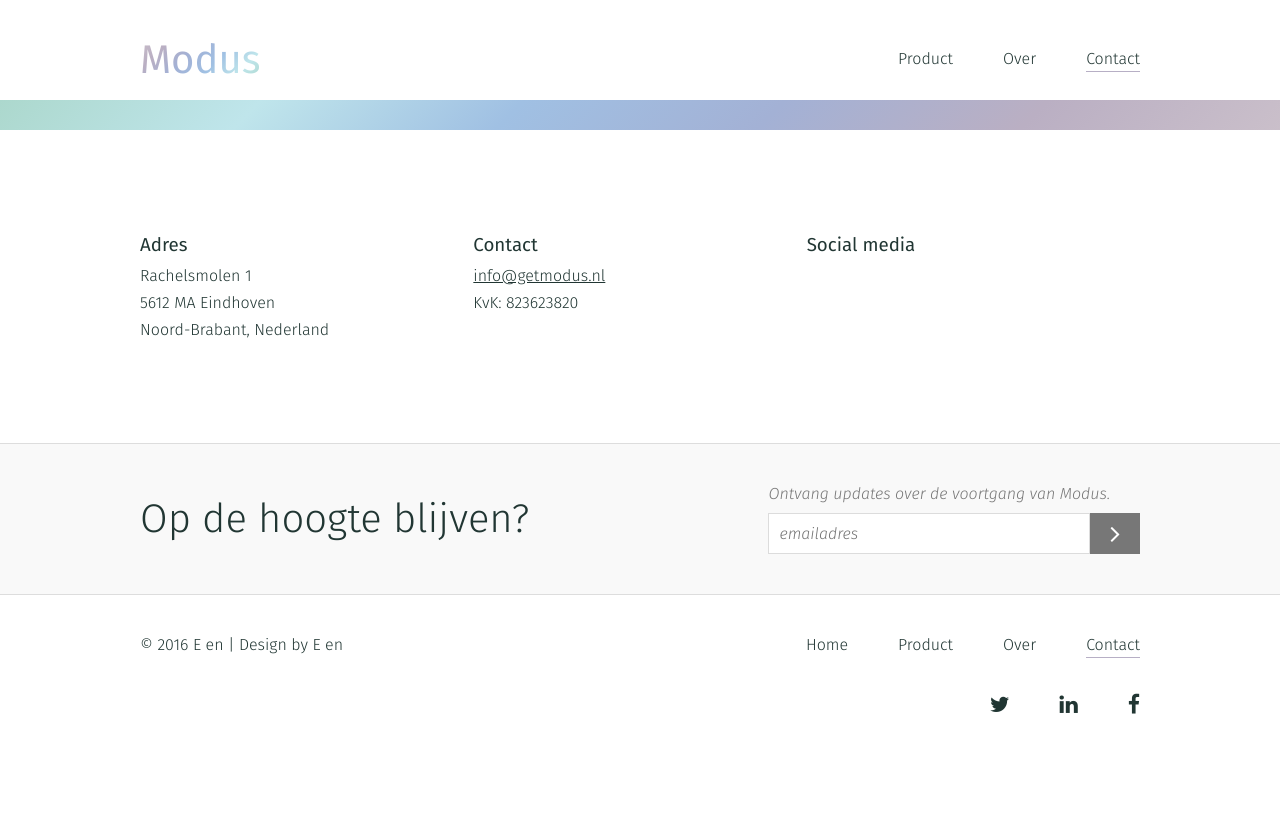
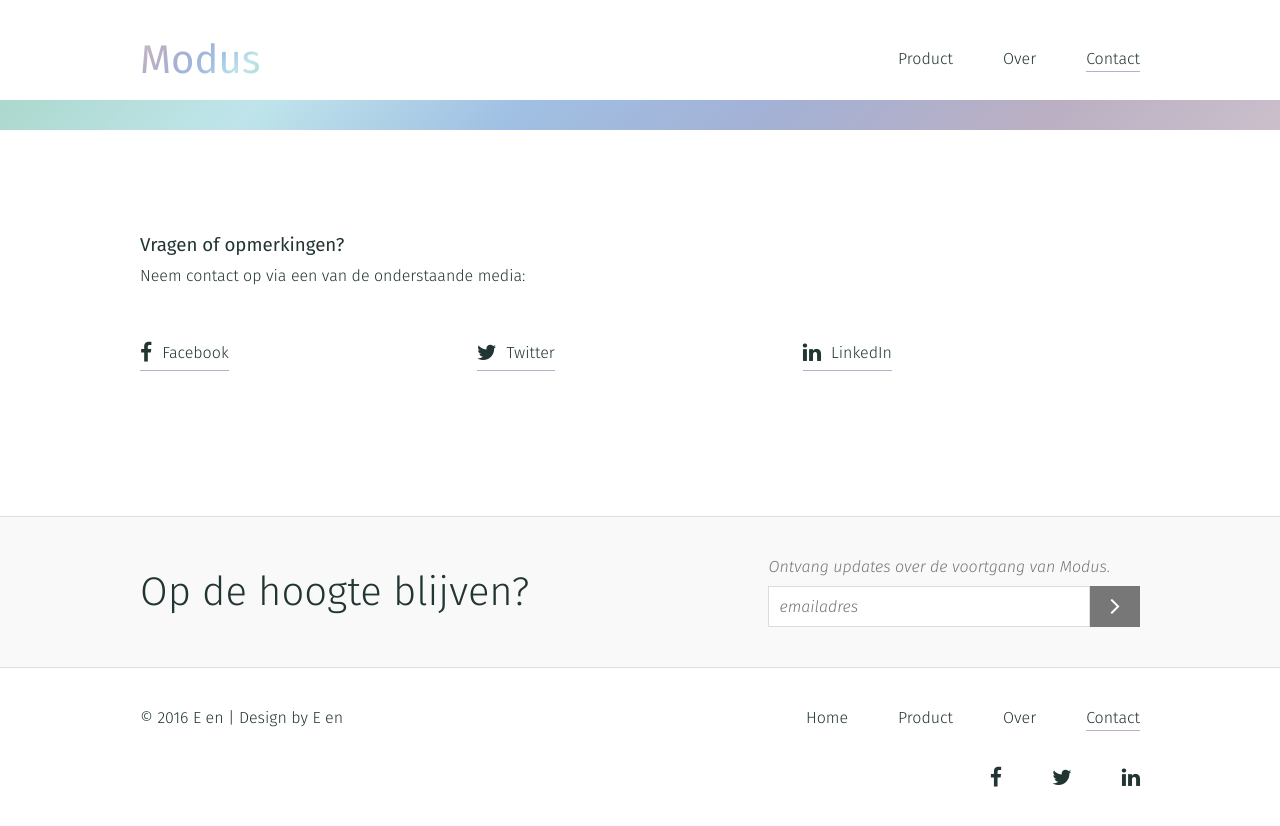
Before and after one commit to SpaceK33z/modus-marketing, a plain HTML site: page pages/contact.html in a window 1280 px wide. Before the commit the page ends 800 px from the top, so only its background shows below. Drawn offline with Linux system fonts and the light colour scheme.

Commit message:
Contactpagina + kleine andere wijzigingen

```diff
--- a/css/stylesheet.css
+++ b/css/stylesheet.css
@@ -141,6 +141,12 @@ h3{
 	justify-content: center;
 	text-align: center;
 	background:linear-gradient(135deg, rgba(172,216,205,1) 0%, rgba(191,229,235,1) 20%, rgba(160,192,227,1) 40%, rgba(163,177,213,1) 60%, rgba(186,175,195,1) 80%, rgba(202,191,202,1) 100%);
+	/*background-image: url("../images/test_img.jpg"), linear-gradient(#eb01a5, #d13531);*/
+	background: url("../images/test_img2.jpg");
+	-webkit-background-size: cover;
+	-moz-background-size: cover;
+	-o-background-size: cover;
+	background-size: cover;
 	color:#ffffff;
 }
 
@@ -246,12 +252,31 @@ h3{
 	padding: 100px 0;
 }
 
+.contact_each{
+	display: flex;
+	justify-content: space-between;
+}
+
+.contact_each a{
+	text-decoration: none;
+	border-bottom: 1px solid #B7AFC5;
+	padding-bottom: 8px;
+}
+
+.contact_each p:not(:last-child){
+	margin-bottom: 50px;
+}
+
+.contact_each i{
+	padding-right: 10px;
+}
+
 .geg_contact{
 	flex: 1;
 }
 
-.geg_contact i{
-
+.geg_contact_padding{
+	padding-bottom: 50px;
 }
 
 /*----------------------- QUOTE BANNER ---------------------------*/
@@ -902,6 +927,10 @@ section.flat button.active {
 	.header .active{
 		border-bottom: none;
 	}
+
+	.contact_each{
+		flex-direction: column;
+	}
 }
 
 @media only screen and (min-width: 600px){
--- a/pages/contact.html
+++ b/pages/contact.html
@@ -22,22 +22,14 @@
     <div class="banner_overige_paginas"></div>
     <div class="contact_info">
       <div class="geg_contact">
-        <h3>Adres</h3>
-        <p>Rachelsmolen 1</p>
-        <p>5612 MA Eindhoven</p>
-        <p>Noord-Brabant, Nederland</p>
-        <p></p>
-      </div>
-      <div class="geg_contact">
-        <h3>Contact</h3>
-        <p><a href="mailto=info@modus.nl">info@getmodus.nl</a></p>
-        <p>KvK: 823623820</p>
-      </div>
-      <div class="geg_contact">
-        <h3>Social media</h3>
-        <!-- <p><a href="#"><i class="fa fa-twitter fa-lg" aria-hidden="true"></i></a></p>
-        <p><a href="#"><i class="fa fa-linkedin fa-lg" aria-hidden="true"></i></a></p>
-        <p><a href="#"><i class="fa fa-facebook fa-lg" aria-hidden="true"></i></a></p> -->
+        <h3>Vragen of opmerkingen?</h3>
+        <p class="geg_contact_padding">Neem contact op via een van de onderstaande media:</p>
+        <div class="contact_each">
+        <p><a href="https://www.facebook.com/Modus-137598793321517/?fref=ts"><i class="fa fa-facebook fa-lg" aria-hidden="true"></i>Facebook</a></p>
+        <p><a href="https://twitter.com/GetModus"><i class="fa fa-twitter fa-lg" aria-hidden="true"></i>Twitter</a></p>
+        <p><a href="https://www.linkedin.com/company/10778196?trk=tyah&trkInfo=clickedVertical%3Acompany%2CclickedEntityId%3A10778196%2Cidx%3A1-1-1%2CtarId%3A1464270410471%2Ctas%3Agetmodus"><i class="fa fa-linkedin fa-lg" aria-hidden="true"></i>LinkedIn</a></p>
+        <p><!-- <a href="mailto=info@getmodus.nl"><i class="fa fa-envelope fa-lg" aria-hidden="true"></i> info@getmodus.nl</a> --></p>
+        </div>
       </div>
     </div>
     <div class="banner_3_bg">
@@ -69,9 +61,9 @@
     </div>
       <div class="footer_social">
         <ul class="nav">
-          <li><a href="#"><i class="fa fa-twitter fa-lg" aria-hidden="true"></i></a></li>
-          <li><a href="#"><i class="fa fa-linkedin fa-lg" aria-hidden="true"></i></a></li>
-          <li><a href="#"><i class="fa fa-facebook fa-lg" aria-hidden="true"></i></a></li>
+          <li><a href="https://www.facebook.com/Modus-137598793321517/?fref=ts"><i class="fa fa-facebook fa-lg" aria-hidden="true"></i></a></li>
+          <li><a href="https://twitter.com/GetModus"><i class="fa fa-twitter fa-lg" aria-hidden="true"></i></a></li>
+          <li><a href="https://www.linkedin.com/company/10778196?trk=tyah&trkInfo=clickedVertical%3Acompany%2CclickedEntityId%3A10778196%2Cidx%3A1-1-1%2CtarId%3A1464270410471%2Ctas%3Agetmodus"><i class="fa fa-linkedin fa-lg" aria-hidden="true"></i></a></li>
         </ul>
       </div>
   </body>
```
Also changed, not shown: index.html (+7 -0 lines), pages/over.html (+7 -0 lines), pages/product.html (+7 -0 lines), images/test_img.jpg (added), images/test_img2.jpg (added), 1 other file.
